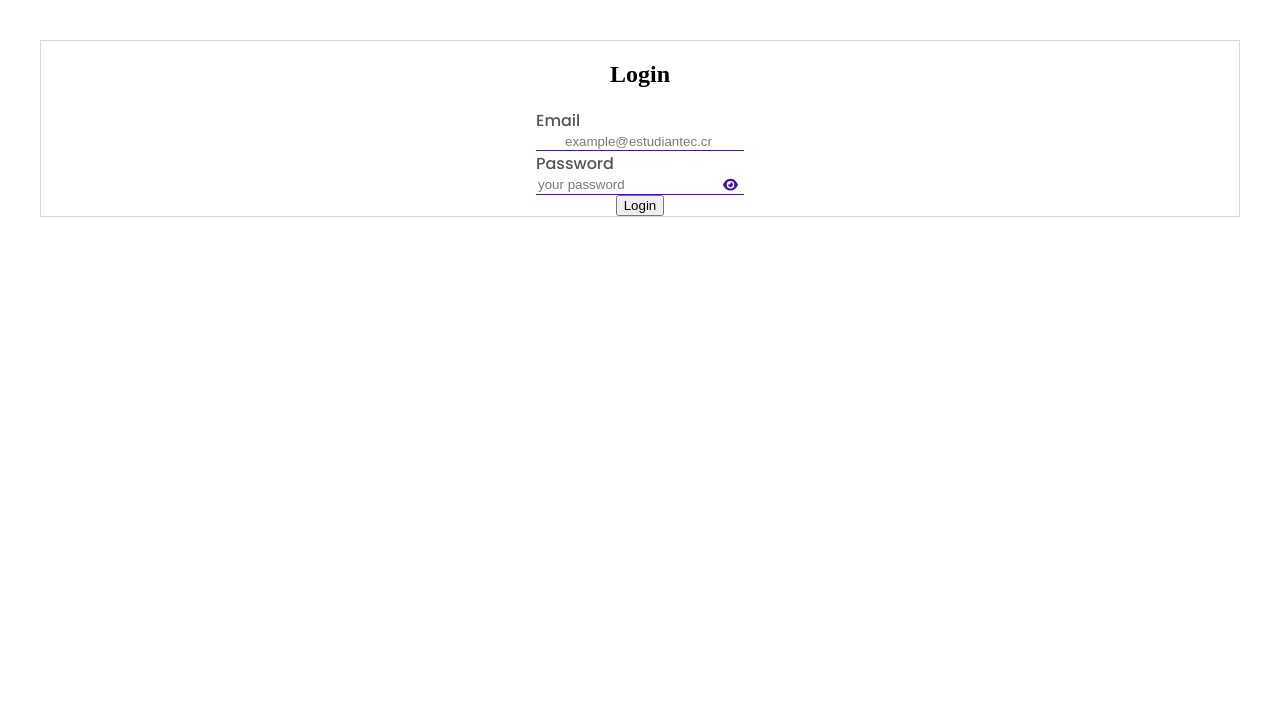
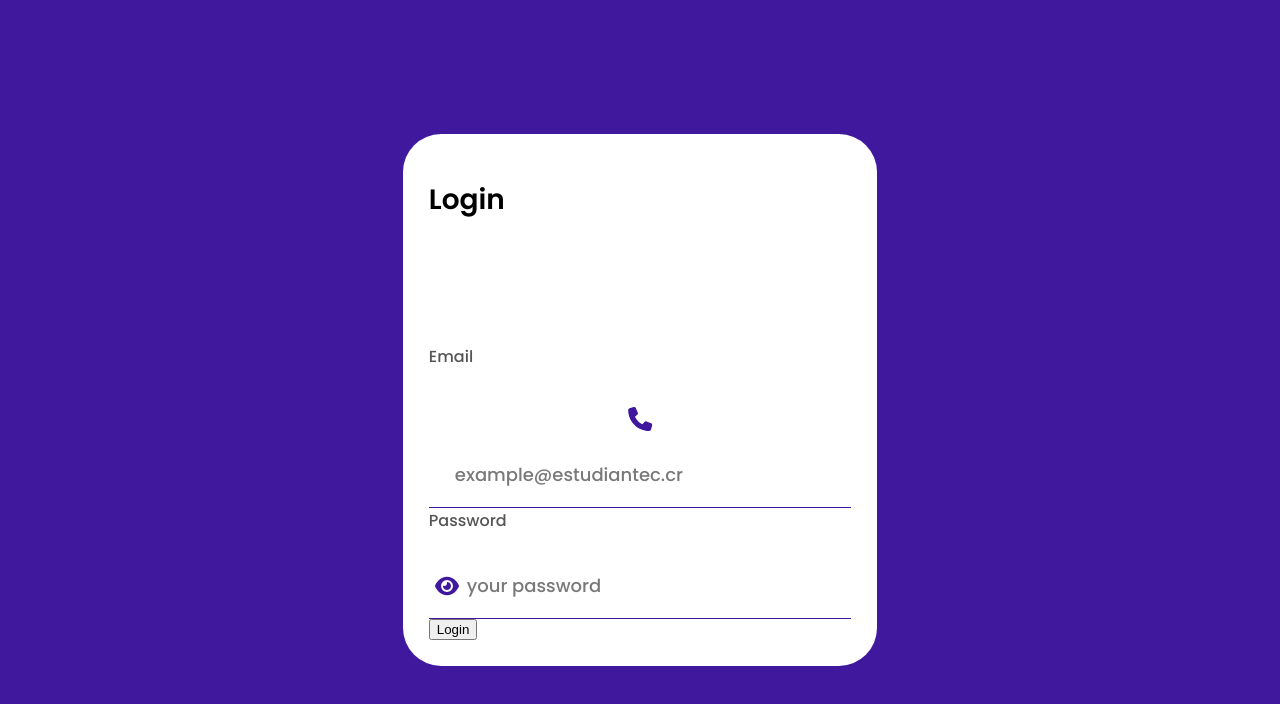
Before and after one commit to S77VEN31/CCT, a React (Vite) app in the folder client/: page / in a window 1280 px wide. Shown: the top 704 px of the page. Built offline with nearby package versions, Linux system fonts and the light colour scheme.

Commit message:
add: login page and navigation

```diff
--- a/client/package.json
+++ b/client/package.json
@@ -15,7 +15,8 @@
     "@fortawesome/react-fontawesome": "^0.2.0",
     "font-awesome": "^4.7.0",
     "react": "^18.2.0",
-    "react-dom": "^18.2.0"
+    "react-dom": "^18.2.0",
+    "react-router-dom": "^6.15.0"
   },
   "devDependencies": {
     "@types/react": "^18.2.15",
--- a/client/src/App.css
+++ b/client/src/App.css
@@ -1,6 +1,5 @@
+/* Defines the root bg and height*/
 #root {
-  max-width: 1280px;
-  margin: 0 auto;
-  padding: 2rem;
-  text-align: center;
+  background-color: var(--primary);
+  height: 100vh;
 }
--- a/client/src/App.tsx
+++ b/client/src/App.tsx
@@ -1,11 +1,14 @@
 import "./App.css";
+import { Route, Routes, BrowserRouter } from "react-router-dom";
 import Login from "./screens/Login";
 
 function App() {
   return (
-    <>
-      <Login />
-    </>
+    <BrowserRouter>
+      <Routes>
+        <Route path="/" element={<Login />} />
+      </Routes>
+    </BrowserRouter>
   );
 }
 
--- a/client/src/components/Inputs/TextInput/TextInput.style.css
+++ b/client/src/components/Inputs/TextInput/TextInput.style.css
@@ -1,6 +1,7 @@
 .form-group {
   display: flex;
   flex-direction: column;
+  gap: 20px;
 }
 
 .form-group label {
@@ -13,6 +14,14 @@
   border: none;
   outline: none;
   background: transparent;
+  flex: 1;
+  color: var(--black);
+}
+
+.form-group button {
+  border: none;
+  outline: none;
+  background: transparent;
 }
 
 .form-group input::placeholder {
@@ -21,20 +30,26 @@
 
 .input-and-icon {
   display: flex;
+  flex-direction: row-reverse;
+  justify-content: space-around;
+  flex-wrap: wrap;
+  padding: 18px 0px;
   flex-direction: row;
   border-bottom: 1px solid var(--primary);
 }
 
 .icon-and-input {
-  flex-direction: row-reverse;
+  display: flex;
+  flex-wrap: wrap;
+  padding: 18px 24px;
+  gap: 29px;
+  flex-direction: row;
+  border-bottom: 1px solid var(--primary);
 }
 
 .icon {
+  flex: 1;
   color: var(--primary);
+  font-size: 24px;
+  width: 24px;
 }
-
-.input-and-icon button {
-  border: none;
-  outline: none;
-  background: transparent;
-}
--- a/client/src/components/Inputs/TextInput/TextInput.tsx
+++ b/client/src/components/Inputs/TextInput/TextInput.tsx
@@ -1,10 +1,13 @@
+// React
+import { useState } from "react";
 // Styles
 import "./TextInput.style.css";
 // Icons
 import { FontAwesomeIcon } from "@fortawesome/react-fontawesome";
-import { faEye, faEyeSlash } from "@fortawesome/free-solid-svg-icons";
+import { IconDefinition } from "@fortawesome/free-solid-svg-icons";
+// Enumerables
+import { Icons } from "../../../enumerables/icons/icons";
 
-import { useState } from "react";
 interface TextInputProps {
   type: string;
   id: string;
@@ -13,11 +16,12 @@ interface TextInputProps {
   value: string;
   required: boolean;
   placeholder: string;
-  icon?: JSX.Element;
+  icon?: IconDefinition;
 }
 
 const TextInput = (props: TextInputProps) => {
   const [showPassword, setShowPassword] = useState(false);
+
   const togglePassword = () => {
     setShowPassword(!showPassword);
     const passwordInput = document.getElementById(props.id) as HTMLInputElement;
@@ -34,26 +38,22 @@ const TextInput = (props: TextInputProps) => {
       <label className="medium-subtitle" htmlFor={props.id}>
         {props.name}
       </label>
-
-      <div
-        className={`input-and-icon  ${
-          props.type !== "password" && "icon-and-input"
-        }`}
-      >
-        <input {...props} />
-        <div className="show-password-button">
       {props.type === "password" ? (
+        <div className={"input-and-icon"}>
           <button onClick={togglePassword}>
             <FontAwesomeIcon
-                icon={showPassword ? faEyeSlash : faEye}
+              icon={showPassword ? Icons.eyeSlash : Icons.eye}
               className="icon"
             />
           </button>
+          <input className="medium-placeholder" {...props} />
+        </div>
       ) : (
-            props.icon && props.icon
+        <div className="icon-and-input">
+          {props.icon && <FontAwesomeIcon className="icon" icon={props.icon} />}
+          <input className="medium-placeholder" {...props} />
+        </div>
       )}
-        </div>
-      </div>
     </div>
   );
 };
--- /dev/null
+++ b/client/src/enumerables/icons/icons.tsx
@@ -0,0 +1,7 @@
+import { faPhone, faEye, faEyeSlash } from "@fortawesome/free-solid-svg-icons";
+
+export const Icons = {
+  phone: faPhone,
+  eye: faEye,
+  eyeSlash: faEyeSlash,
+};
--- a/client/src/index.css
+++ b/client/src/index.css
@@ -2,7 +2,6 @@
   font-synthesis: none;
   text-rendering: optimizeLegibility;
   -webkit-font-smoothing: antialiased;
-
   -webkit-text-size-adjust: 100%;
 }
 
@@ -107,9 +106,17 @@
     url("./assets/fonts/poppins/ttf/poppins-latin-100-normal.ttf")
       format("truetype");
 }
-
-.font-title {
-  font-family: "Poppins-extraBold";
+/* Poppins-black (Weight: 900) */
+/* Poppins-extraBold (Weight: 800) */
+/* Poppins-bold (Weight: 700) */
+/* Poppins-semibold (Weight: 600) */
+/* Poppins-medium (Weight: 500) */
+/* Poppins-regular (Weight: 400) */
+/* Poppins-light (Weight: 300) */
+/* Poppins-extraLight (Weight: 200) */
+/* Poppins-thin (Weight: 100) */
+.semibold-title {
+  font-family: "Poppins-semibold";
   font-size: 28px;
   line-height: normal;
 }
@@ -118,3 +125,12 @@
   font-family: "Poppins-medium";
   font-size: 16px;
 }
+
+.medium-placeholder {
+  font-family: "Poppins-medium";
+  font-size: 18px;
+}
+
+body {
+  margin: 0;
+}
--- a/client/src/screens/Login.style.css
+++ b/client/src/screens/Login.style.css
@@ -1,9 +1,19 @@
+.screen {
+  display: flex;
+  justify-content: space-around;
+  align-items: center;
+  height: 100vh;
+  background-color: var(primary);
+}
+
 .login-container {
+  overflow-y: auto;
   display: flex;
+  justify-content: space-between;
   flex-direction: column;
-  align-items: center;
-  justify-content: center;
-  height: 75%;
+  width: 33%;
+  height: 60%;
+  padding: 26px;
+  border-radius: 38px;
   background-color: var(--white);
-  border: 1px solid var(--gray-light);
 }
--- a/client/src/screens/Login.tsx
+++ b/client/src/screens/Login.tsx
@@ -1,12 +1,11 @@
 // React
-import React, { useState } from "react";
+import { useState } from "react";
 // Styles
 import "./Login.style.css";
-// Icons
-import { FontAwesomeIcon } from "@fortawesome/react-fontawesome";
-import { faPhone } from "@fortawesome/free-solid-svg-icons";
+// Enumerables
+import { Icons } from "../enumerables/icons/icons";
 // Components
-import TextInput from "../components/Inputs/TextInput/TextInput";
+import TextInput from "../components/inputs/TextInput/TextInput";
 
 function Login() {
   const [formData, setFormData] = useState({
@@ -14,7 +13,7 @@ function Login() {
     password: "",
   });
 
-  const handleChange = (e) => {
+  const handleChange = (e: React.ChangeEvent<HTMLInputElement>) => {
     const { name, value } = e.target;
     setFormData({
       ...formData,
@@ -22,7 +21,7 @@ function Login() {
     });
   };
 
-  const handleSubmit = (e) => {
+  const handleSubmit = (e: React.FormEvent<HTMLFormElement>) => {
     e.preventDefault();
     // Add your login logic here using formData.email and formData.password
     console.log("Login form submitted:", formData);
@@ -30,10 +29,12 @@ function Login() {
   };
 
   return (
+    <div className="screen">
       <div className="login-container">
-      <h2>Login</h2>
+        <h1 className="semibold-title">Login</h1>
         <form onSubmit={handleSubmit}>
           <TextInput
+            icon={Icons.phone}
             type="email"
             id="email"
             name="email"
@@ -54,6 +55,7 @@ function Login() {
           <button type="submit">Login</button>
         </form>
       </div>
+    </div>
   );
 }
 
```
Also changed, not shown: client/src/main.tsx (+7 -8 lines), 1 other file (tests, documents, lock files or other folders). Lines whose indentation alone changed are shown as unchanged.
